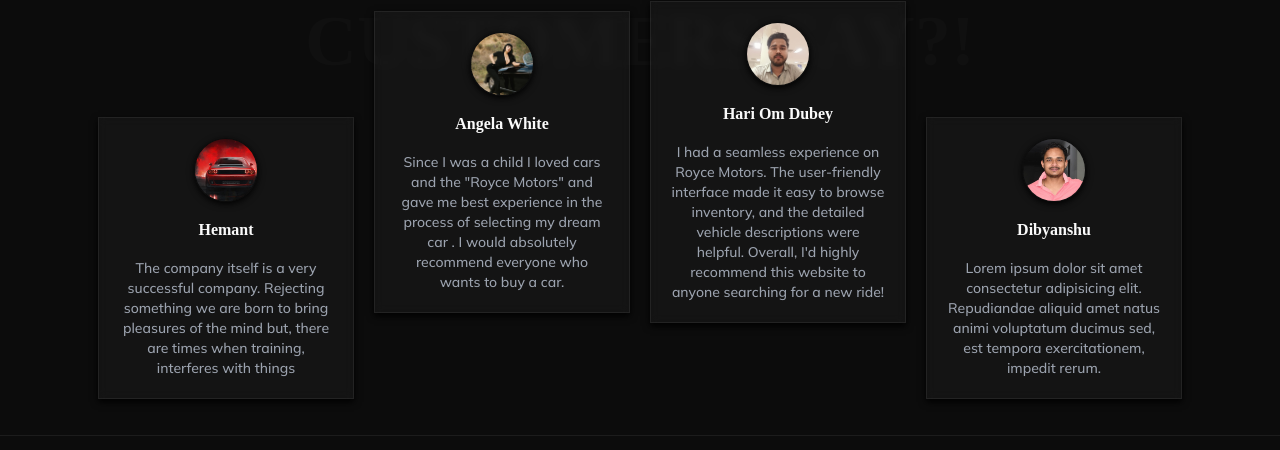
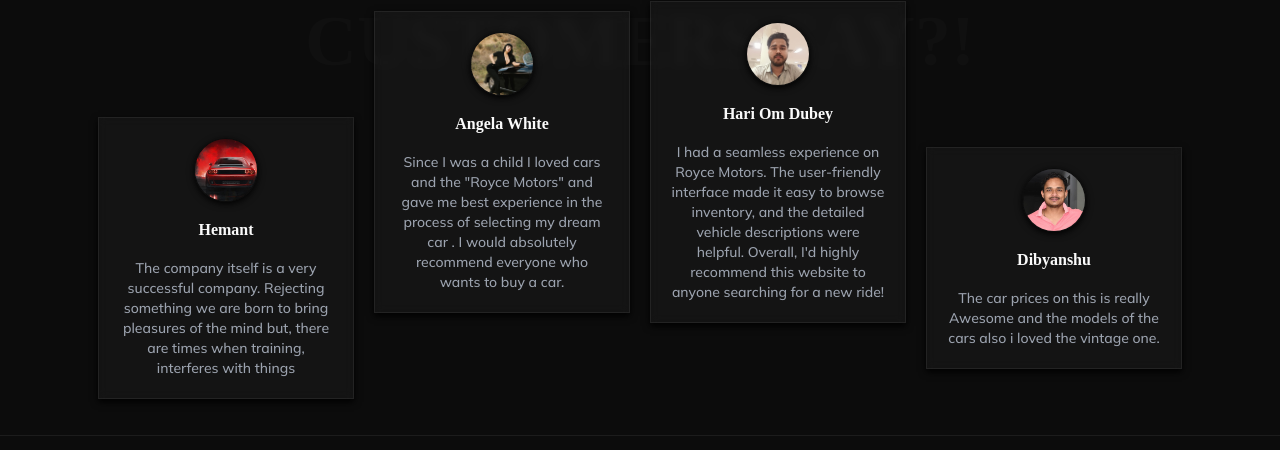
Before and after one commit to ayushsingh1524/Roycemotors, a website: page index.html in a window 1280 px wide. Shown: the part 4991-5441 px from the top of the page. Drawn offline with Linux system fonts and the light colour scheme; files whose address does not match are found by name; a web font is replaced by a local one.

Commit message:
index.html

```diff
--- a/index.html
+++ b/index.html
@@ -387,7 +387,7 @@
             <div class="review w-64 flex flex-col gap-4 items-center justify-center p-5 lg:mt-48">
                 <img src="images/car3.jpeg" class="w-16 rounded-full object-cover h-16">
                 <h5 class="text-light text-base text-center font-semibold">Dibyanshu</h5>
-                <p class="text-grey text-sm text-center font-medium">Lorem ipsum dolor sit amet consectetur adipisicing elit. Repudiandae aliquid amet natus animi voluptatum ducimus sed, est tempora exercitationem, impedit rerum.</p>
+                <p class="text-grey text-sm text-center font-medium"> The car prices on this is really Awesome and the models of the cars also i loved the vintage one.</p>
             </div>
         </div>
     </section>
```
